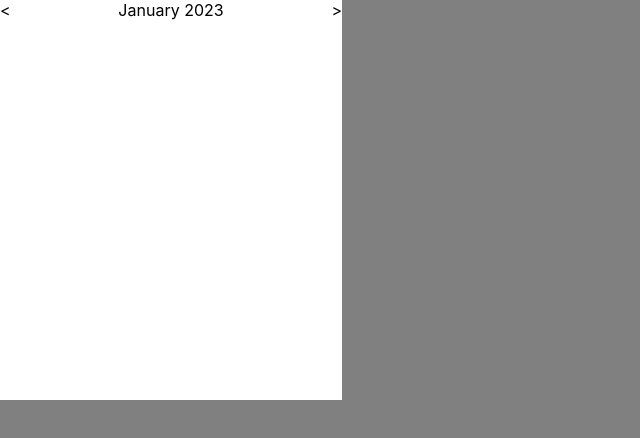
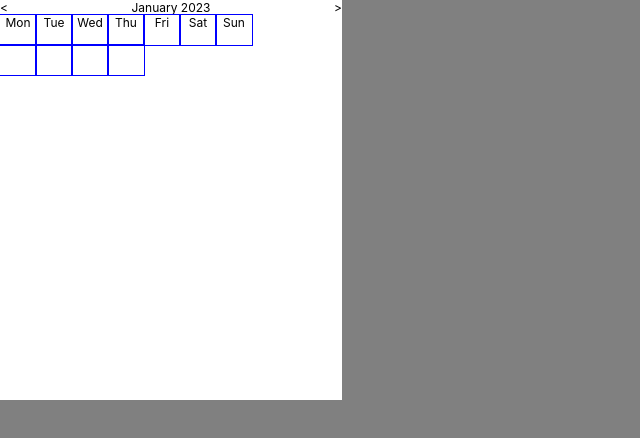
Before and after one commit to snigdho611/custom-react-datepicker, a React (Create React App) app: page / in a window 1280 px wide. Shown: the top 438 px of the page, without its empty margins (0-640 px from the left). Built offline with nearby package versions, Linux system fonts and the light colour scheme.

Commit message:
Updates to design

```diff
--- /dev/null
+++ b/src/components/Datepicker/_index.scss
@@ -0,0 +1,50 @@
+
+.calendar {
+    // width: 300px;
+    // width: 300px;
+    border: 1px solid #ccc;
+    border-radius: 4px;
+    padding: 10px;
+    font-family: Arial, sans-serif;
+  }
+
+  .calendar-header {
+    text-align: center;
+    font-size: 18px;
+    font-weight: bold;
+    margin-bottom: 10px;
+  }
+
+  .calendar-days {
+    display: flex;
+    justify-content: space-between;
+    margin-bottom: 10px;
+  }
+
+  .calendar-day {
+    flex: 1;
+    text-align: center;
+    padding: 5px;
+    font-weight: bold;
+  }
+
+  .calendar-day.empty {
+    visibility: hidden;
+  }
+
+  .calendar-day.current-day {
+    background-color: #f0f0f0;
+    border-radius: 50%;
+  }
+
+  .calendar-grid {
+    display: grid;
+    grid-template-columns: repeat(7, 1fr);
+    gap: 5px;
+  }
+
+  .calendar-day {
+    border: 1px solid #ccc;
+    padding: 10px;
+    text-align: center;
+  }
--- a/src/components/Datepicker/index.scss
+++ b/src/components/Datepicker/index.scss
@@ -1,60 +1,49 @@
-.datepicker{
+$cellheight: 30px;
+$cellwidth: 36px;
+
+.datepicker {
+    font-size: 12px;
   width: fit-content;
   min-width: 342px;
   min-height: 400px;
   background-color: white;
-    &_header{
+  &_header {
     display: flex;
     justify-content: space-between;
   }
+  &_calendar {
+    display: table;
+    &_week {
+      display: grid;
+      grid-template-columns: repeat(7, $cellwidth);
+      &_day {
+        text-align: center;
+        width: $cellwidth;
+        height: $cellheight;
+        outline: 1px solid blue;
+        vertical-align: middle;
+        // padding: 15px 14px 21px 14px;
+        // &-empty {
+        //   width: $cellwidth;
+        //   height: 30px;
+        //   background-color: blue;
+        // }
       }
-// ---------------------------------------------------------------XXX-------------------------------------------------
-
-.calendar {
-    // width: 300px;
-    border: 1px solid #ccc;
-    border-radius: 4px;
-    padding: 10px;
-    font-family: Arial, sans-serif;
     }
-
-  .calendar-header {
-    text-align: center;
-    font-size: 18px;
-    font-weight: bold;
-    margin-bottom: 10px;
+    &_date {
+      display: grid;
+      grid-template-columns: repeat(7, $cellwidth);
+      &_day {
+        width: $cellwidth;
+        height: $cellheight;
+        outline: 1px solid blue;
+        &-empty {
+            @extend .datepicker_calendar_date_day;
+          width: $cellwidth;
+          height: 30px;
+          // background-color: blue;
         }
-
-  .calendar-days {
-    display: flex;
-    justify-content: space-between;
-    margin-bottom: 10px;
       }
-
-  .calendar-day {
-    flex: 1;
-    text-align: center;
-    padding: 5px;
-    font-weight: bold;
     }
-
-  .calendar-day.empty {
-    visibility: hidden;
   }
-
-  .calendar-day.current-day {
-    background-color: #f0f0f0;
-    border-radius: 50%;
 }
-
-  .calendar-grid {
-    display: grid;
-    grid-template-columns: repeat(7, 1fr);
-    gap: 5px;
-  }
-
-  .calendar-day {
-    border: 1px solid #ccc;
-    padding: 10px;
-    text-align: center;
-  }
--- a/src/components/Datepicker/index.tsx
+++ b/src/components/Datepicker/index.tsx
@@ -13,17 +13,24 @@ interface IDatepickerHeaderProps {
   onPrev: () => void;
 }
 
+interface IDatepickerBodyProps {
+  dateObj: IDate;
+}
+
 const DatepickerHeader: React.FC<IDatepickerHeaderProps> = ({
   dateObj,
   onNext,
   onPrev,
 }) => {
-  console.log(dayjs().month(dateObj.month));
+  //   console.log(dayjs().month(dateObj.month - 1));
   return (
     <div className="datepicker_header">
       <div onClick={onPrev}>{"<"}</div>
       <div>
-        {dayjs().locale("en").month(dateObj.month).format("MMMM")}{" "}
+        {dayjs()
+          .locale("en")
+          .month(dateObj.month - 1)
+          .format("MMMM")}{" "}
         {dateObj.year}
       </div>
       <div onClick={onNext}>{">"}</div>
@@ -31,37 +38,78 @@ const DatepickerHeader: React.FC<IDatepickerHeaderProps> = ({
   );
 };
 
+const DatepickerBody: React.FC<IDatepickerBodyProps> = ({ dateObj }) => {
+  const currentDate = new Date();
+  const currentYear = currentDate.getFullYear();
+  const currentMonth = currentDate.getMonth();
+  const daysInMonth = new Date(currentYear, currentMonth + 1, 0).getDate();
+  const startDay = new Date(currentYear, currentMonth, 1).getDay();
+  const calendarDays = [];
+
+  //   for (let i = 0; i < startDay; i++) {
+  //     calendarDays.push(<div className="calendar-day empty"></div>);
+  //   }
+
+  //   for (let i = 1; i <= daysInMonth; i++) {
+  //     const isCurrentDay = i === currentDate.getDate();
+  //     const dayClass = isCurrentDay ? "calendar-day current-day" : "calendar-day";
+  //     calendarDays.push(<div className={dayClass}>{i}</div>);
+  //   }
+
+    const getEmptyCells = () => {
+        const emptyCells = []
+        for (let i = 0; i < startDay; i++) {
+            emptyCells.push(<div className="datepicker_calendar_date_day-empty"/>)
+        }
+        return emptyCells
+    }
+
+
+  return (
+    <div className="datepicker_calendar">
+      <div className="datepicker_calendar_week">
+        <div className="datepicker_calendar_week_day">Mon</div>
+        <div className="datepicker_calendar_week_day">Tue</div>
+        <div className="datepicker_calendar_week_day">Wed</div>
+        <div className="datepicker_calendar_week_day">Thu</div>
+        <div className="datepicker_calendar_week_day">Fri</div>
+        <div className="datepicker_calendar_week_day">Sat</div>
+        <div className="datepicker_calendar_week_day">Sun</div>
+      </div>
+      <div className="datepicker_calendar_date">
+        {getEmptyCells()}
+      </div>
+      {/* <div className="calendar-grid">{calendarDays}</div> */}
+    </div>
+  );
+};
+
 const Datepicker = () => {
   const [dateObj, setDateObj] = useState<IDate>({
-    date: 0,
-    month: 0,
+    date: 1,
+    month: 1,
     year: 2023,
   });
 
-  function getLastDayOfMonth(year: number, month: number) {
-    // Create a new Date object set to the next month's first day
+  const getLastDayOfMonth = (year: number, month: number) => {
     const nextMonth: any = new Date(year, month + 1, 1);
 
-    // Subtract 1 day from the next month's first day to get the last day of the current month
     const lastDayOfMonth = new Date(nextMonth - 1);
 
-    // Return the day component of the last day of the month
     return lastDayOfMonth.getDate();
-  }
+  };
 
   const onNext = () => {
-    if (dateObj.month === 11) {
+    if (dateObj.month === 12) {
       console.log("Go to next year");
       return setDateObj((prevState) => ({
         ...prevState,
-        date: 0,
-        month: 0,
+        date: 1,
+        month: 1,
         year: dateObj.year + 1,
       }));
     }
-    // if((dateObj.month ===  3 || dateObj.month ===  5 || dateObj.month ===  8 || dateObj.month ===  10) && dateObj.date === 30 ){
-    //     return console.log("Go to next month")
-    // }
+
     return setDateObj((prevState) => ({
       ...prevState,
       month: dateObj.month + 1,
@@ -69,43 +117,26 @@ const Datepicker = () => {
   };
 
   const onPrev = () => {
-    if (dateObj.month === 0) {
+    if (dateObj.month === 1) {
       console.log("Go to previous year");
       return setDateObj((prevState) => ({
         ...prevState,
-        date: 0,
-        month: 11,
+        date: 1,
+        month: 12,
         year: dateObj.year - 1,
       }));
     }
-    // if((dateObj.month ===  3 || dateObj.month ===  5 || dateObj.month ===  8 || dateObj.month ===  10) && dateObj.date === 30 ){
-    //     return console.log("Go to next month")
-    // }
+
     return setDateObj((prevState) => ({
       ...prevState,
       month: dateObj.month - 1,
     }));
   };
 
-  //   const getLastDayOfMonth = (month: number) => {
-  //     if((month ===  3 || month ===  5 || month ===  8 || month ===  10) && dateObj.date === 30 ){
-  //         return 30;
-  //     }
-  //     return 31;
-  //   }
-
-  // const year = 2023;
-  // const month = 1; // 0-based index, where 0 represents January
-
-  // const lastDay = getLastDayOfMonth(year, month);
-  // console.log(lastDay); // Output: 28 (assuming February in a non-leap year)
-  // Usage example
-
-  // console.log(getLastDayOfMonth(2024, 1))
-
   return (
     <div className="datepicker">
       <DatepickerHeader dateObj={dateObj} onNext={onNext} onPrev={onPrev} />
+      <DatepickerBody dateObj={dateObj} />
     </div>
   );
 };
```
Also changed, not shown: src/components/Datepicker/_index.tsx (+11 -6 lines). Lines whose indentation alone changed are shown as unchanged.
